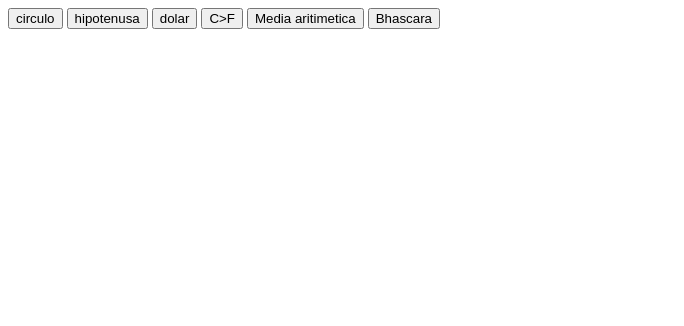
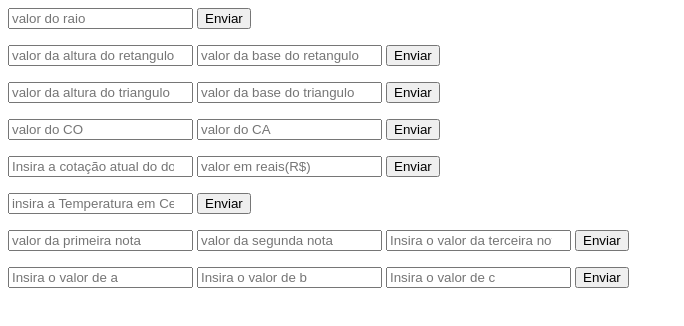
Before and after one commit to Gillian619/Algebra, a plain HTML site: page index.html in a window 1280 px wide. Shown: the whole page, without its empty margins (0-684 px from the left). Drawn offline with Linux system fonts and the light colour scheme.

Commit message:
22/05/2023

```diff
--- a/index.html
+++ b/index.html
@@ -1,5 +1,6 @@
 <!DOCTYPE html>
 <html lang="en">
+
 <head>
     <meta charset="UTF-8">
     <meta http-equiv="X-UA-Compatible" content="IE=edge">
@@ -7,12 +8,56 @@
     <script src="js/script.js"></script>
     <title>Document</title>
 </head>
+
 <body>
-    <button onclick="circulo()">circulo</button>
-    <button onclick="hip()">hipotenusa</button>
-    <button onclick="dolar()">dolar</button>
-    <button onclick="degree()">C>F</button>
-    <button onclick="media()">Media aritimetica</button>
-    <button onclick="mascara()">Bhascara</button>
+    <div class="area-circulo">
+        <input type="number" id="raio" placeholder="valor do raio">
+        <button onclick="circulo()">Enviar</button>
+        <p id="resultado-a"></p>
+    </div>
+    <div class="area-retangulo">
+        <input type="number" id="a-r" placeholder="valor da altura do retangulo">
+        <input type="number" id="b-r" placeholder="valor da base do retangulo">
+        <button onclick="retangulo()">Enviar</button>
+        <p id="resultado-r"></p>
+    </div>
+    <div class="area-triangulo">
+        <input type="number" id="a-t" placeholder="valor da altura do triangulo">
+        <input type="number" id="b-t" placeholder="valor da base do triangulo">
+        <button onclick="triangulo()">Enviar</button>
+        <p id="resultado-t"></p>
+    </div>
+    <div class="hippotenusa">
+        <input type="number" id="co" placeholder="valor do CO">
+        <input type="number" id="ca" placeholder="valor do CA">
+        <button onclick="hip()">Enviar</button>
+        <p id="resultado-h"></p>
+    </div>
+    <div class="real>dolar">
+        <input type="number" id="dol" placeholder="Insira a cotação atual do dolar($)">
+        <input type="number" id="real" placeholder="valor em reais(R$)">
+        <button onclick="dolar()">Enviar</button>
+        <p id="resultado-d"></p>
+    </div>
+    <div class="c>f">
+        <input type="number" id="ce" placeholder="insira a Temperatura em Celcius ">
+        <button onclick="degree()">Enviar</button>
+        <p id="resultado-c"></p>
+    </div>
+    <div class="medias">
+        <input type="number" id="n1" placeholder="valor da primeira nota">
+        <input type="number" id="n2" placeholder="valor da segunda nota">
+        <input type="number" id="n3" placeholder="Insira o valor da terceira nota">
+        <button onclick="media()">Enviar</button>
+        <p id="resultado-m"></p>
+    </div>
+    <div class="bha">
+        <input type="number" id="a" placeholder="Insira o valor de a">
+        <input type="number" id="b" placeholder="Insira o valor de b">
+        <input type="number" id="c" placeholder="Insira o valor de c">
+        <button onclick="mascara()">Enviar</button>
+        <p id="resultado-bh"></p>
+    </div>
 </body>
+
 </html>
--- a/js/script.js
+++ b/js/script.js
@@ -1,34 +1,51 @@
 function circulo() {
     const pi = 3.14
-    let raio = prompt("insira o raio do circulo")
-    alert("a área do circulo é =" + pi * (raio * raio))
+    let raio = parseFloat(document.getElementById("raio").value);
+    let area = (+ pi * (raio * raio)).toFixed(2);
+    document.getElementById('resultado-a').innerHTML = area;
+}
+function retangulo() {
+    const pi = 3.14
+    let raio = parseFloat(document.getElementById("raio").value);
+    let arear = (+ "a-r" * "b-r").toFixed(2);
+    document.getElementById('resultado-r').innerHTML = arear;
+}
+function triangulo() {
+    const pi = 3.14
+    let raio = parseFloat(document.getElementById("raio").value);
+    let areat = (+ 2 / ("a-t" * "b-t")).toFixed(2);
+    document.getElementById('resultado-t').innerHTML = areat;
 }
 function hip() {
-    let co = prompt("insira o cateto oposto")
-    let ca = prompt("insira o cateto adjascente")
-    alert("o valor da hipotenusa é =" + Math.sqrt(Math.pow(co, 2) + Math.pow(ca, 2)))
+    let co = parseFloat(document.getElementById("co").value);
+    let ca = parseFloat(document.getElementById("ca").value);
+    let hip = (+ Math.sqrt(Math.pow(co, 2) + Math.pow(ca, 2))).toFixed(2);
+    document.getElementById("resultado-h").innerHTML = hip;
 }
 function dolar() {
-    let dol = parseFloat(prompt("insira a cotação atual do dolar($)"))
-    let real = parseFloat(prompt("insira o valor em reais(R$)"))
-    alert("o valor em dolar é =" + real * dol)
+    let dol = parseFloat(document.getElementById("dol").value);
+    let real = parseFloat(document.getElementById("real").value);
+    let rd = (+ real * dol).toFixed(2);
+    document.getElementById("resultado-d").innerHTML = rd;
 }
 function degree() {
-    let ce = prompt("insira a temperatura em celcius")
-    alert("A temperatura em fahrenheit é =" + (ce * 1.8) + 32)
+    let ce = parseFloat(document.getElementById("ce").value)
+    let fe = (+ (ce * 1.8) + 32).toFixed(2)
+    document.getElementById("resultado-c").innerHTML = fe;
 }
 function media() {
-    let n1 = parseFloat(prompt("identifique a primeira nota"))
-    let n2 = parseFloat(prompt("identifique a segunda nota"))
-    let n3 = parseFloat(prompt("identifique a terceira nota"))
-    alert("a sua nota media é " + (n1 + n2 + n3) / 3)
+    let n1 = parseFloat(document.getElementById("n1").value)
+    let n2 = parseFloat(document.getElementById("n2").value)
+    let n3 = parseFloat(document.getElementById("n3").value)
+    let nm = ((n1 + n2 + n3) / 3).toFixed(2);
+    document.getElementById("resultado-m").innerHTML = nm;
 }
 function mascara() {
-    let a = parseFloat(prompt("identifique a a"))
-    let b = parseFloat(prompt("identifique a b"))
-    let c = parseFloat(prompt("identifique a c"))
+    let a = parseFloat(document.getElementById("a").value)
+    let b = parseFloat(document.getElementById("b").value)
+    let c = parseFloat(document.getElementById("c").value)
     let delta = parseFloat(Math.pow(b, 2) - 4 * a * c)
-    let x1 = parseFloat((-b + Math.sqrt(delta)) / (2 * a))
-    let x2 = parseFloat((-b - Math.sqrt(delta)) / (2 * a))
-    alert("o valor de x1 e x2 são =" + x1 + " e " + x2)
+    let x1 = parseFloat((-b + Math.sqrt(delta)) / (2 * a)).toFixed(2)
+    let x2 = parseFloat((-b - Math.sqrt(delta)) / (2 * a)).toFixed(2)
+    document.getElementById("resultado-bh").innerHTML = x1, x2;
 }
```
